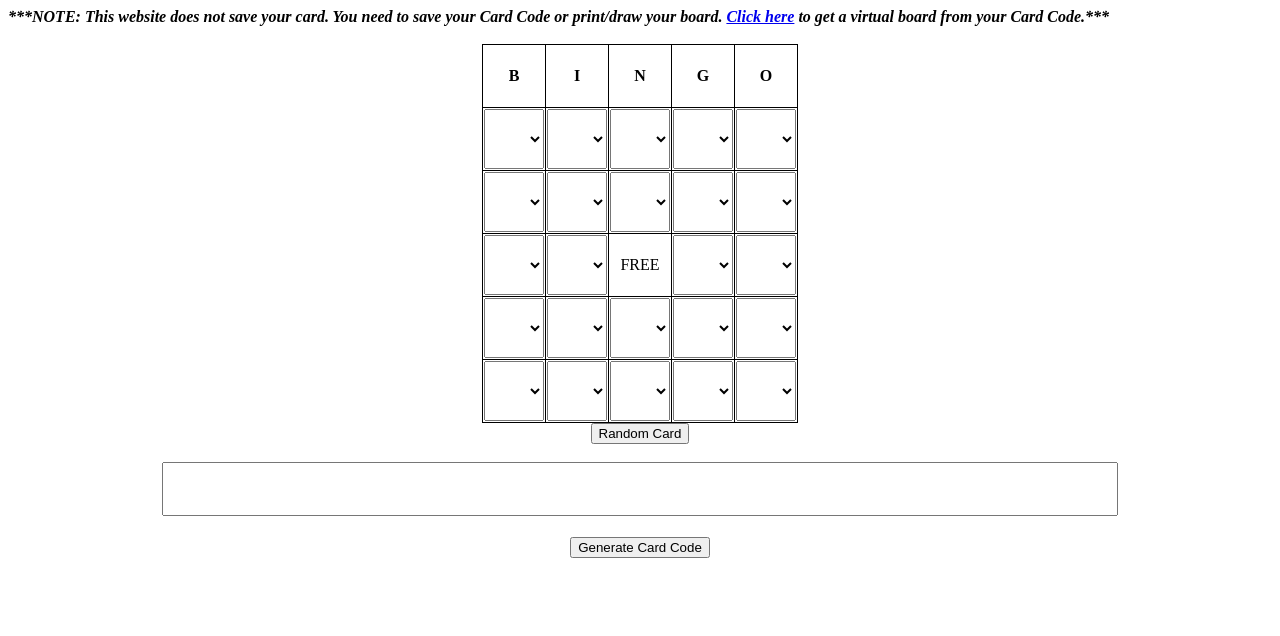
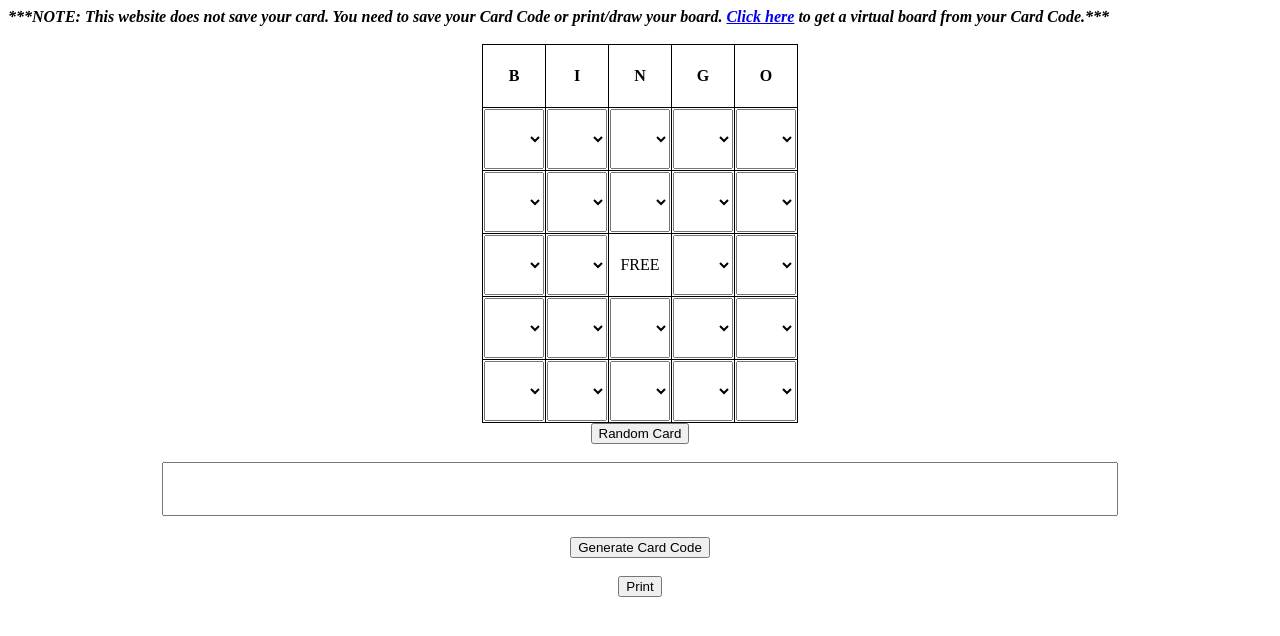
Before and after one commit to mccapobianco/Bingo, a plain HTML site: page index.html in a window 1280 px wide. Drawn offline with Linux system fonts and the light colour scheme.

Commit message:
add print button

```diff
--- a/index.html
+++ b/index.html
@@ -87,6 +87,8 @@
 	<center><input readonly="True" id="code" style="font-size:42px; width:75%; text-align: center;" for=copy></center>
 	<center><input type="submit" id="copy" value="Copy Code" onclick="copy_onclick()" style="visibility:hidden; "></center>
 	<center><input type="submit" id="gen" value="Generate Card Code" onclick="gen_onclick()"></center>
+	<br>
+	<center><input type="submit" id="print" value="Print" onclick="print()"></center>
 </body>
 </html>
 <script src="./main.js"></script>
```
